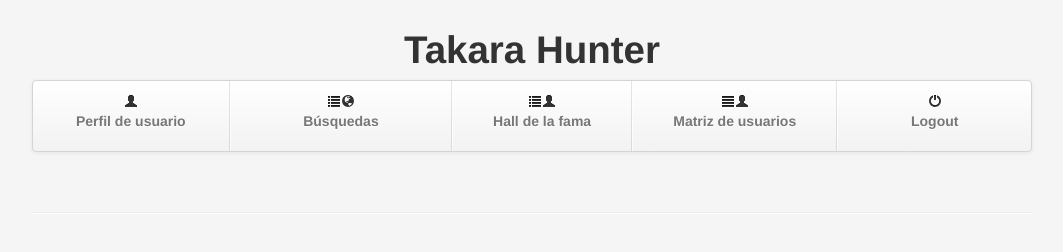
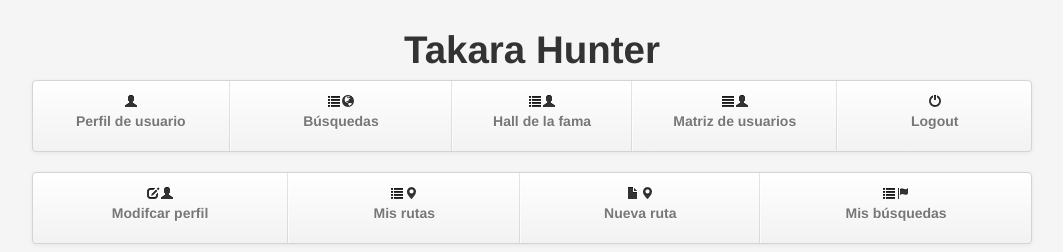
Before and after one commit to jesusnoseq/TakaraHunter, a Django app: page /perfil/ in a window 1280 px wide. Shown: the top 252 px of the page, without its empty margins (108-1171 px from the left). Run offline with Django 3.2, Linux system fonts and the light colour scheme; a user stored in the database is signed in; parts of the project's set-up code (start-up, migrations or seed data) failed here and were passed over; some libraries are stand-ins or nearby versions.

Commit message:
commit de seguridad que hago añadiendo la parte de rutas

```diff
--- a/TakaraHunter/urls.py
+++ b/TakaraHunter/urls.py
@@ -11,24 +11,27 @@ urlpatterns = patterns('',
 	url(r'^login/$','principal.views.entrar'),
 	url(r'^logout/$','principal.views.salir'),
 	url(r'^registro/$','principal.views.registro'),
+
 	url(r'^perfil/$','principal.views.perfil'),
+	url(r'^perfil/editar$','principal.views.editarPerfil'),
 
 	# no se si sabeis la forma de hacer crud en plan rapido con django, bueno, si alguien sabe que se encargue de ese tema
-	url(r'^ruta/nueva/$','principal.views.nuevaRuta'),
-	url(r'^ruta/(?P<id_ruta>\d+)\/[-\w]*$','principal.views.detalleRuta'),
-	url(r'^ruta/modificar/(?P<id_ruta>\d+)\/[-\w]*$','principal.views.modificarRuta'),
-	url(r'^ruta/borrar/(?P<id_ruta>\d+)\/[-\w]*$','principal.views.borrarRuta'),
+	url(r'^rutas/$','principal.views.listaRutas'),
+	url(r'^rutas/nueva/$','principal.views.nuevaRuta'),
+	url(r'^rutas/(?P<id_ruta>\d+)\/[-\w]*$','principal.views.detalleRuta'),
+	url(r'^rutas/(?P<id_ruta>\d+)\/[-\w]*/modificar$','principal.views.modificarRuta'),
+	url(r'^rutas/(?P<id_ruta>\d+)\/[-\w]*/borrar$','principal.views.borrarRuta'),
 
 	url(r'^matriz/$','principal.views.matriz'),
 
 	url(r'^hall/$','principal.views.hall'),
 
-	url(r'^busqueda/detalle/(?P<id_busqueda>\d+)\/[-\w]*$','principal.views.detalleBusqueda'),
-	url(r'^busqueda/unirse/(?P<id_busqueda>\d+)\/[-\w]*$','principal.views.unirseBusqueda'),
-	url(r'^busqueda/salir/(?P<id_busqueda>\d+)\/[-\w]*$','principal.views.salirBusqueda'),
-	url(r'^busqueda/tesoros/atrapar/(?P<id_busqueda>\d+)\/[-\w]*$','principal.views.atraparTesoros'),
-	url(r'^busqueda/crear/$','principal.views.crearBusqueda'),
-	url(r'^busqueda/$','principal.views.listaBusquedas'),
+	url(r'^busquedas/detalle/(?P<id_busqueda>\d+)\/[-\w]*$','principal.views.detalleBusqueda'),
+	url(r'^busquedas/unirse/(?P<id_busqueda>\d+)\/[-\w]*$','principal.views.unirseBusqueda'),
+	url(r'^busquedas/salir/(?P<id_busqueda>\d+)\/[-\w]*$','principal.views.salirBusqueda'),
+	url(r'^busquedas/tesoros/atrapar/(?P<id_busqueda>\d+)\/[-\w]*$','principal.views.atraparTesoros'),
+	url(r'^busquedas/crear/$','principal.views.crearBusqueda'),
+	url(r'^busquedas/$','principal.views.listaBusquedas'),
 
 	url(r'^about/$', direct_to_template, {'template': 'sobreNosotros.html'}),
 	url('^404testing/$', direct_to_template, {'template': '404.html'}),
--- /dev/null
+++ b/principal/templates/editarPerfil.html
@@ -0,0 +1,6 @@
+{% extends "base.html" %}
+
+{% block titulo %}TH | Editar perfil{% endblock %}
+
+{% block contenido %}
+{% endblock %}
--- /dev/null
+++ b/principal/templates/listaRutas.html
@@ -0,0 +1,6 @@
+{% extends "base.html" %}
+
+{% block titulo %}TH | Editar perfil{% endblock %}
+
+{% block contenido %}
+{% endblock %}
--- /dev/null
+++ b/principal/templates/nuevaRuta.html
@@ -0,0 +1,6 @@
+{% extends "base.html" %}
+
+{% block titulo %}TH | Editar perfil{% endblock %}
+
+{% block contenido %}
+{% endblock %}
--- a/principal/templates/perfil.html
+++ b/principal/templates/perfil.html
@@ -2,5 +2,46 @@
 
 {% block titulo %}TH | Perfil{% endblock %}
 
+{% block menu_pagina %}
+<div class="navbar">
+	<div class="navbar-inner">
+		<div class="container">
+			<ul class="nav">
+				<li><a href="/perfil/editar"><i class="icon-edit"></i><i class="icon-user"></i> <p>Modifcar perfil</p></a></li>
+				<li><a href="/rutas"><i class="icon-list"></i><i class="icon-map-marker"></i> <p>Mis rutas</p></a></li>
+				<li><a href="/rutas/nueva"><i class="icon-file"></i><i class="icon-map-marker"></i> <p>Nueva ruta</p></a></li>
+				<li><a href="/busquedas"><i class="icon-list"></i><i class="icon-flag"></i> <p>Mis búsquedas</p></a></li>
+			</ul>
+		</div>
+	</div>
+</div>
+{% endblock %}
+
 {% block contenido %}
+<div class="row-fluid">
+	<div class="span4">
+		<h2>Heading</h2>
+		<p>Donec id elit non mi porta gravida at eget metus. Fusce dapibus, tellus ac cursus commodo, tortor mauris condimentum nibh, ut fermentum massa justo sit amet risus. Etiam porta sem malesuada magna mollis euismod. Donec sed odio dui. </p>
+		<p><a class="btn" href="#">View details &raquo;</a></p>
+	</div>
+	<div class="span4">
+		<div class="well sidebar-nav">
+			<ul class="nav nav-list">
+				<li class="nav-header">Últimas rutas</li>
+				{% if ultimas_rutas %}
+					{% for ruta in ultimas_rutas %}
+						<li><a href="rutas/{{ ruta.id_ruta }}">{{ ruta.id_nombre }}</a></li>
+					{% endfor %}
+    			{% else %}
+					<li><p>No hay rutas.</p></li>
+    			{% endif %}
+			</ul>
+		</div><!--/.well -->
+	</div>
+ 	<div class="span4">
+		<h2>Heading</h2>
+		<p>Donec sed odio dui. Cras justo odio, dapibus ac facilisis in, egestas eget quam. Vestibulum id ligula porta felis euismod semper. Fusce dapibus, tellus ac cursus commodo, tortor mauris condimentum nibh, ut fermentum massa.</p>
+		<p><a class="btn" href="#">View details &raquo;</a></p>
+	</div>
+</div>
 {% endblock %}
--- a/principal/views.py
+++ b/principal/views.py
@@ -68,8 +68,16 @@ def perfil(request):
 	return render_to_response('perfil.html',{'mensaje':'hola'},context_instance=RequestContext(request))
 
 @login_required(login_url='/login')
+def editarPerfil(request):
+	return render_to_response('editarPerfil.html',{'mensaje':'hola'},context_instance=RequestContext(request))
+
+@login_required(login_url='/login')
+def listaRutas(request):
+	return render_to_response('listaRutas.html',{'mensaje':'hola'},context_instance=RequestContext(request))
+
+@login_required(login_url='/login')
 def nuevaRuta(request):
-	return render_to_response('prueba.html',{'mensaje':'hola'},context_instance=RequestContext(request))
+	return render_to_response('nuevaRuta.html',{'mensaje':'hola'},context_instance=RequestContext(request))
 
 @login_required(login_url='/login')
 def detalleRuta(request):
```
